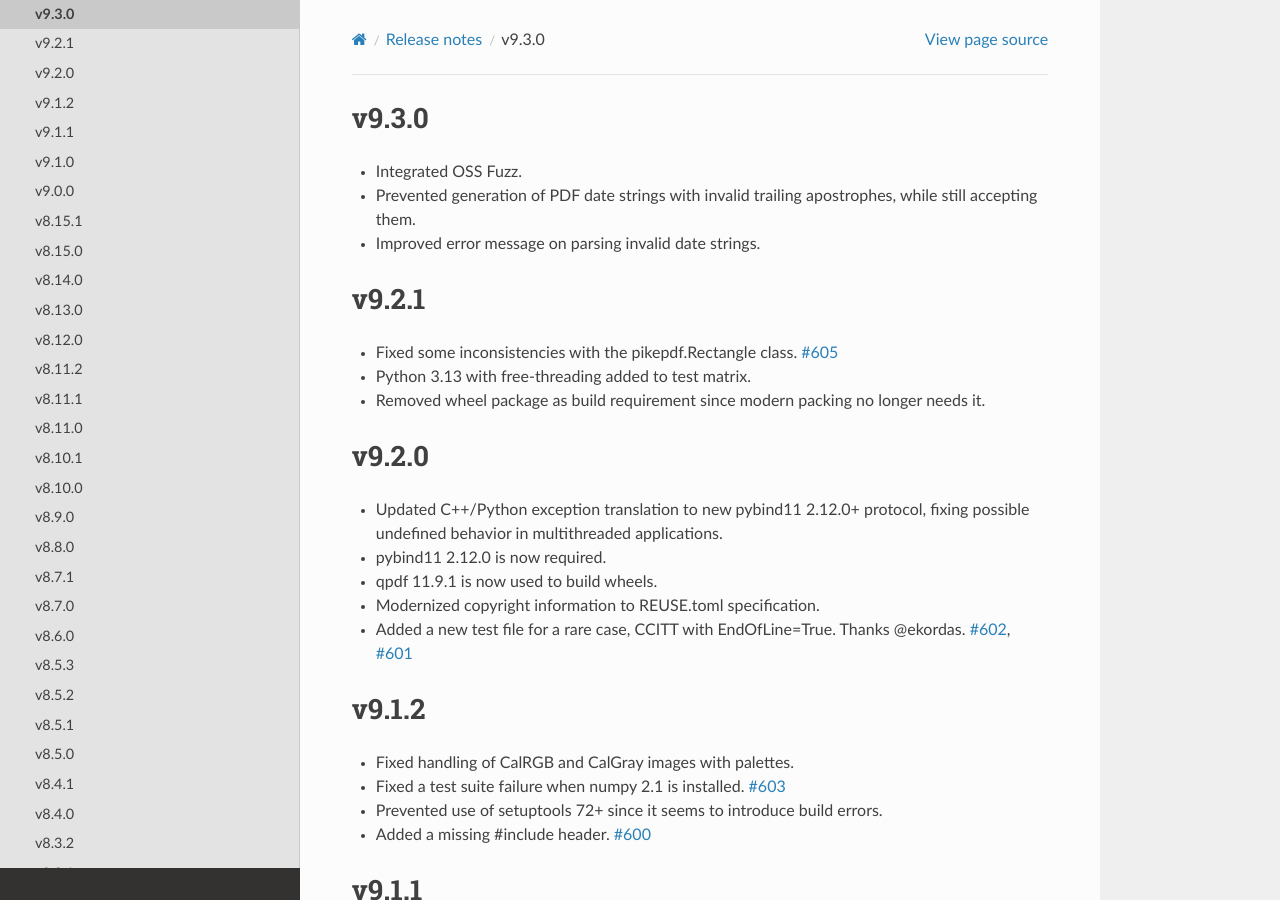
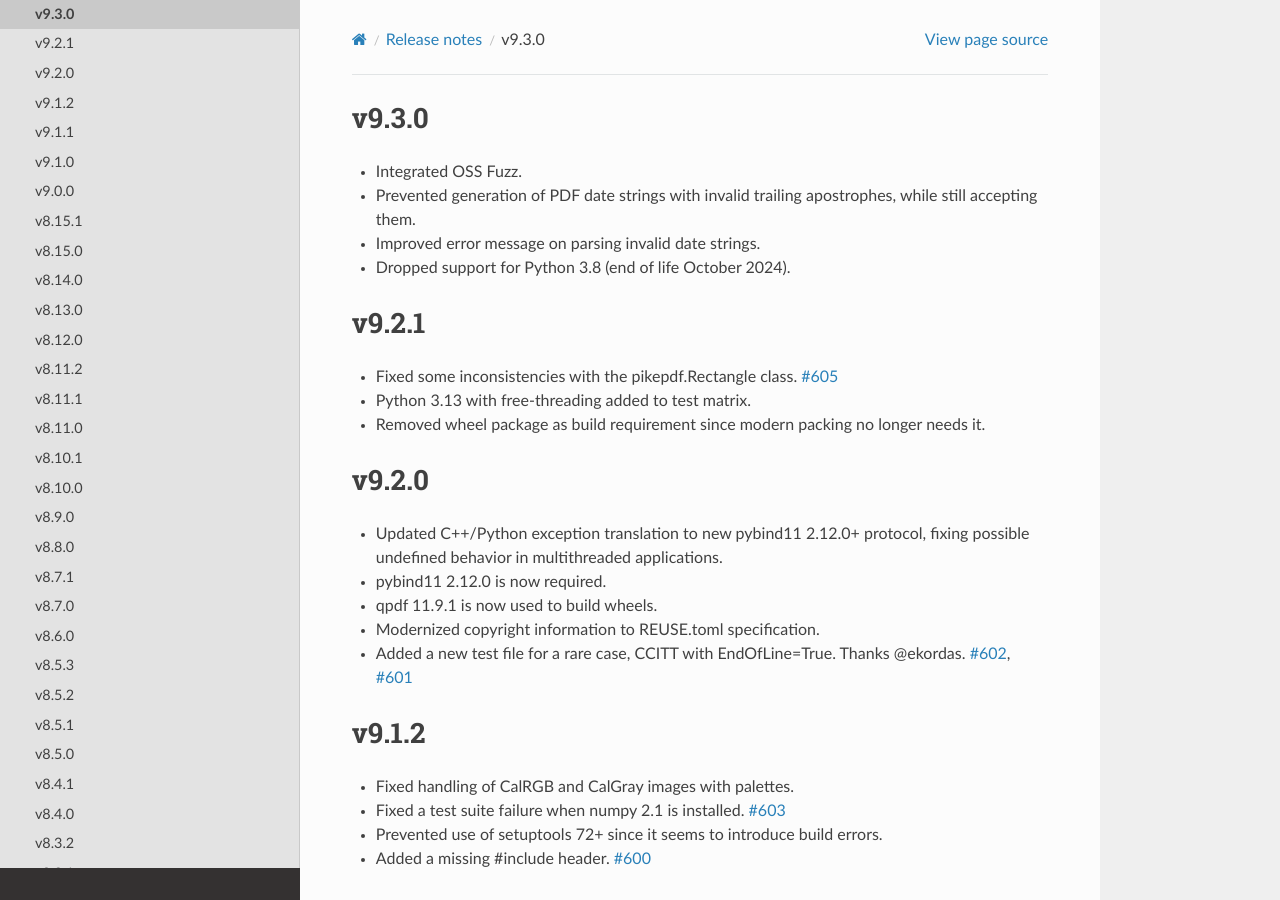
Before and after one commit to pikepdf/pikepdf, a Sphinx documentation site: the page built from docs/releasenotes/version9.rst, in a window 1280 px wide and 900 px high. Built offline with Sphinx 7.4.7 and the Read the Docs theme 2.0.0, drawn with Linux system fonts in a browser that asks for light colours; pages that are not in the unit, such as notebooks, are missing from menus.

Commit message:
Update release notes 9.3.0 again

```diff
--- a/docs/releasenotes/version9.rst
+++ b/docs/releasenotes/version9.rst
@@ -5,6 +5,7 @@
 - Prevented generation of PDF date strings with invalid trailing apostrophes,
   while still accepting them.
 - Improved error message on parsing invalid date strings.
+- Dropped support for Python 3.8 (end of life October 2024).
 
 v9.2.1
 ======
```
